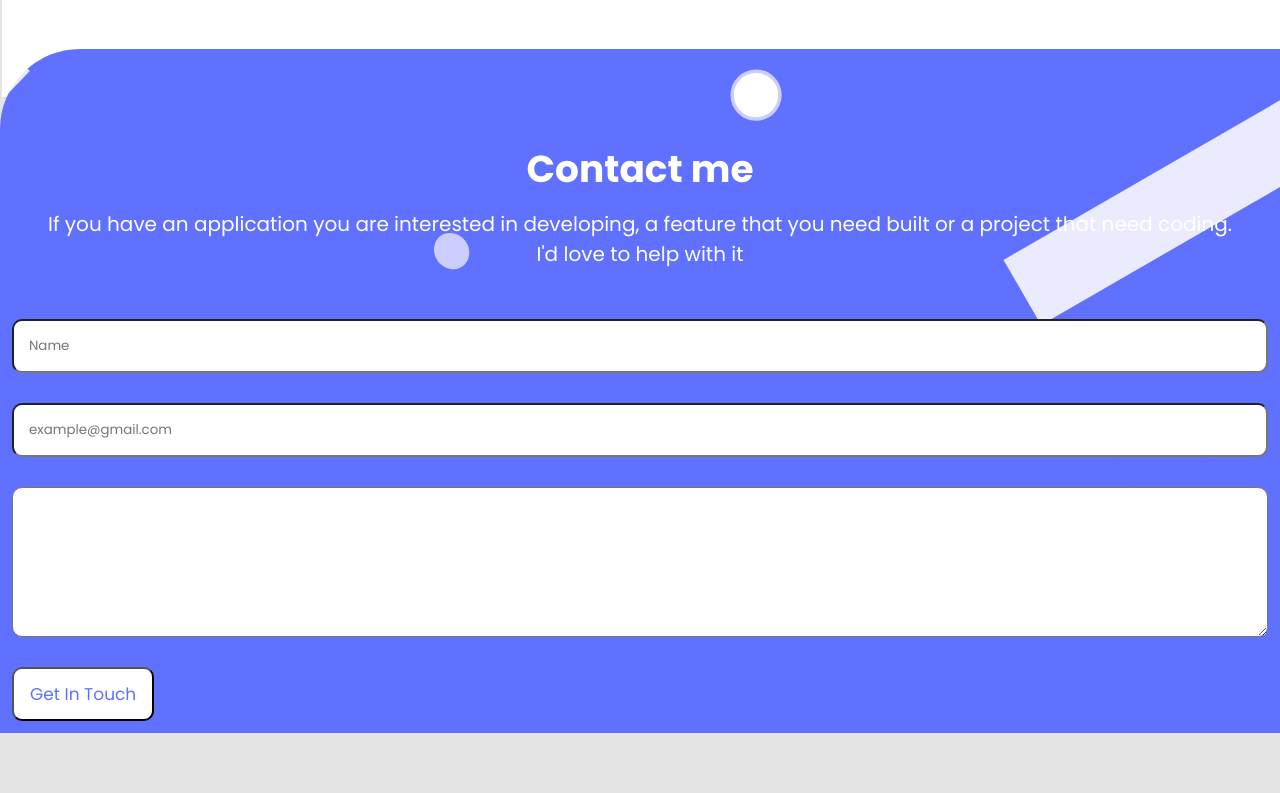
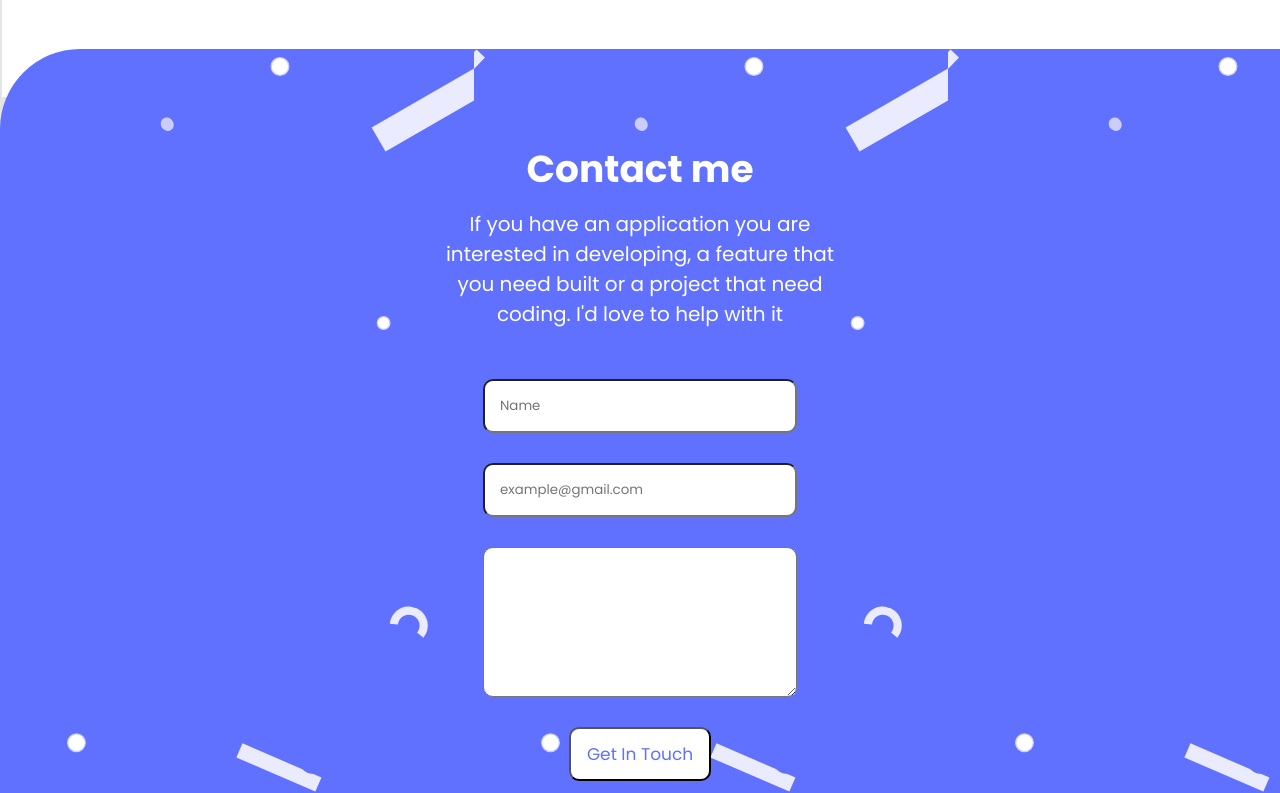
Before and after one commit to jun447/portfolio, a website: page index.html in a window 1280 px wide. Shown: the part 4619-5412 px from the top of the page. Before the commit the page ends 5352 px from the top, so only its background shows below. Drawn offline with Linux system fonts and the light colour scheme.

Commit message:
Adding media queries css for desktop version of contact form

```diff
--- a/main.css
+++ b/main.css
@@ -693,4 +693,21 @@ body {
         padding: 12px;
         flex-direction: column;
     }
+    .form_box {
+        background-size: contain;
+    }
+
+    .form_flex_center {
+        display: flex;
+        justify-content: center;
+    }
+
+    .form_para {
+        width: 33%;
+        text-align: center;
+    }
+
+    .form_fields {
+        width: 25%;
+    }
 }
```
